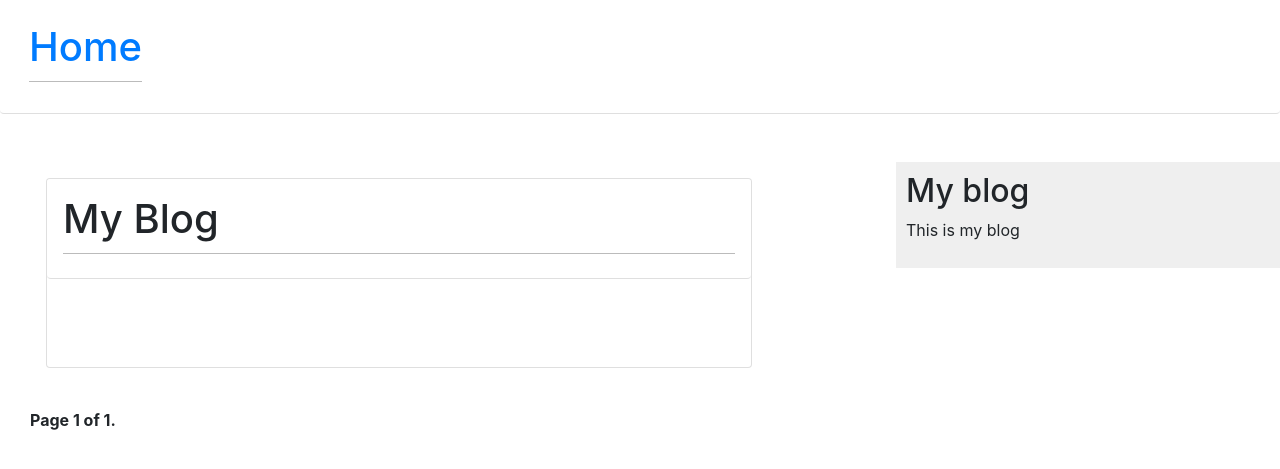
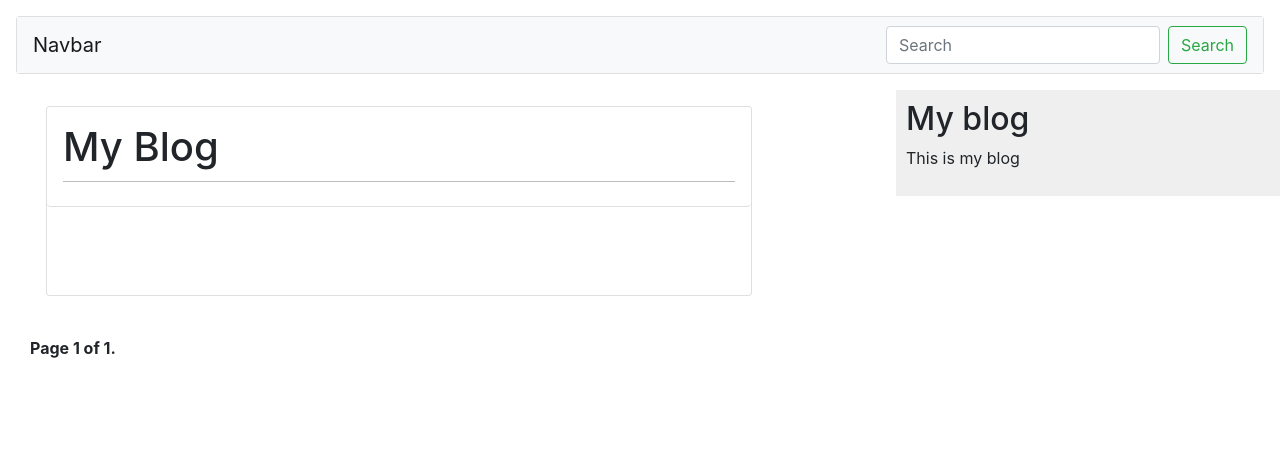
Before and after one commit to alimozzamandurjoy/Blog, a Django app: page /blog/ in a window 1280 px wide. Shown: the top 469 px of the page. Run offline with Django 4.2, Linux system fonts and the light colour scheme; data that the repository does not hold is empty; some libraries are stand-ins or nearby versions.

Commit message:
added search option

```diff
--- a/mysite/blog/templates/blog/base.html
+++ b/mysite/blog/templates/blog/base.html
@@ -13,9 +13,17 @@
 
 </head>
 <body>
-    <div class="card-header  shadow p-3 mb-5 bg-white rounded">
-        <a class="btn" href="{% url 'blog:post_list' %}"><h1>Home</h1></a>
+
+    <div class="card m-3">
+        <nav class="navbar navbar-light bg-light justify-content-between">
+            <a class="navbar-brand" href="{% url 'blog:post_list' %}">Navbar</a>
+            <form class="form-inline">
+              <input class="form-control mr-sm-2" type="search" placeholder="Search" name="search" aria-label="Search">
+              <button class="btn btn-outline-success my-2 my-sm-0" type="submit" >Search</button>
+            </form>
+        </nav>
     </div>
+
 
     <div id="content">
         {% block content %}
--- a/mysite/blog/views.py
+++ b/mysite/blog/views.py
@@ -1,4 +1,5 @@
 from django.shortcuts import get_object_or_404, render
+
 from .models import *
 from django.views.generic import ListView
 from django.core.paginator import Paginator,EmptyPage, PageNotAnInteger
@@ -10,10 +11,17 @@ from taggit.models import Tag
 
 def post_list(request,tag_slug=None):
     object_list= Post.objects.all()
+
+    object= request.GET.get('search')
+    if object != '' and object is not None:
+        object_list= object_list.filter(title__icontains= object)
+
     tag = None
     if tag_slug:
         tag = get_object_or_404(Tag,slug= tag_slug)
         object_list= object_list.filter(tags__in=[tag])
+
+
     paginator= Paginator(object_list,3)
     page= request.GET.get('page')
     try:
@@ -47,6 +55,10 @@ def post_share(request,post_id):
    post = get_object_or_404(Post, id= post_id, status= 'published')
    sent= False
 
+
+
+
+
    if request.method== 'POST':
        form = EmailPostForm(request.POST)
        if form.is_valid():
```
